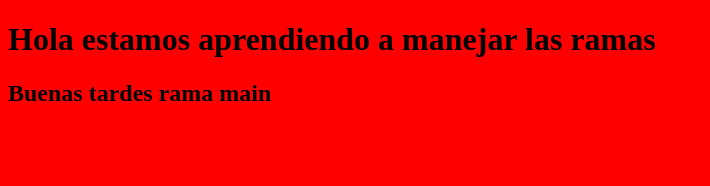
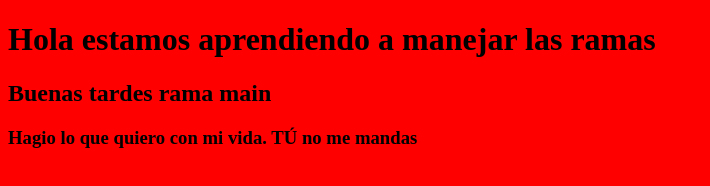
Before and after one commit to CarlosDiazGirol/proyectoFinal, a plain HTML site: page index.html in a window 1280 px wide. Shown: the whole page, without its empty margins (0-710 px from the left). Drawn offline with Linux system fonts and the light colour scheme.

Commit message:
añado una frase nueva

```diff
--- a/index.html
+++ b/index.html
@@ -11,6 +11,7 @@
 
 <body>
   <h2>Buenas tardes rama main</h2>
+  <h3>Hagio lo que quiero con mi vida. TÚ no me mandas</h3>
 
 </body>
 
```
